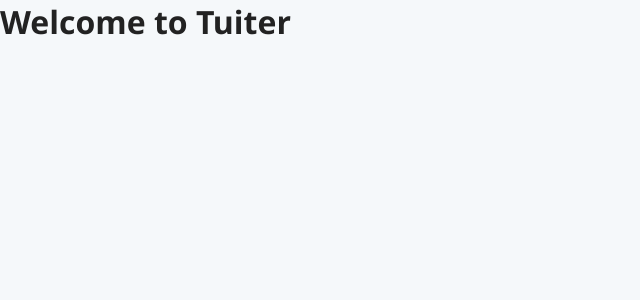
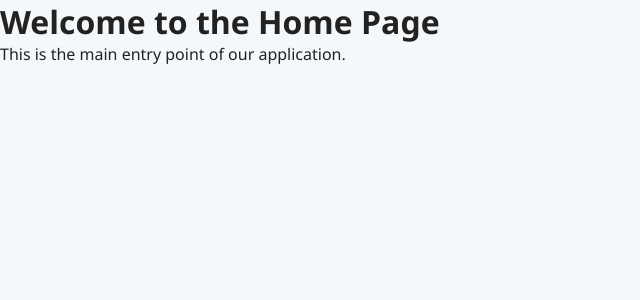
Before and after one commit to leandronunesdev/TuiterFrontend, a React (Vite) app: page / in a window 1280 px wide. Shown: the top 300 px of the page, without its empty margins (0-640 px from the left). Built offline with nearby package versions, Linux system fonts and the light colour scheme.

Commit message:
implementing react router dom

```diff
--- a/package.json
+++ b/package.json
@@ -11,7 +11,8 @@
   },
   "dependencies": {
     "react": "^19.1.0",
-    "react-dom": "^19.1.0"
+    "react-dom": "^19.1.0",
+    "react-router-dom": "^7.7.0"
   },
   "devDependencies": {
     "@eslint/js": "^9.31.0",
--- a/src/App.tsx
+++ b/src/App.tsx
@@ -1,9 +1,7 @@
-function App() {
-  return (
-    <div>
-      <h1>Welcome to Tuiter</h1>
-    </div>
-  );
-}
+import AppRoutes from "./routes";
+
+const App = () => {
+  return <AppRoutes />;
+};
 
 export default App;
--- /dev/null
+++ b/src/pages/Home/index.tsx
@@ -0,0 +1,10 @@
+const Home = () => {
+  return (
+    <div>
+      <h1>Welcome to the Home Page</h1>
+      <p>This is the main entry point of our application.</p>
+    </div>
+  );
+};
+
+export default Home;
--- /dev/null
+++ b/src/routes/index.tsx
@@ -0,0 +1,14 @@
+import { BrowserRouter, Route, Routes } from "react-router-dom";
+import Home from "../pages/Home";
+
+const AppRoutes = () => {
+  return (
+    <BrowserRouter>
+      <Routes>
+        <Route path="/" element={<Home />} />
+      </Routes>
+    </BrowserRouter>
+  );
+};
+
+export default AppRoutes;
```
Also changed, not shown: eslint.config.js (+8 -1 lines), 1 other file (tests, documents, lock files or other folders).
